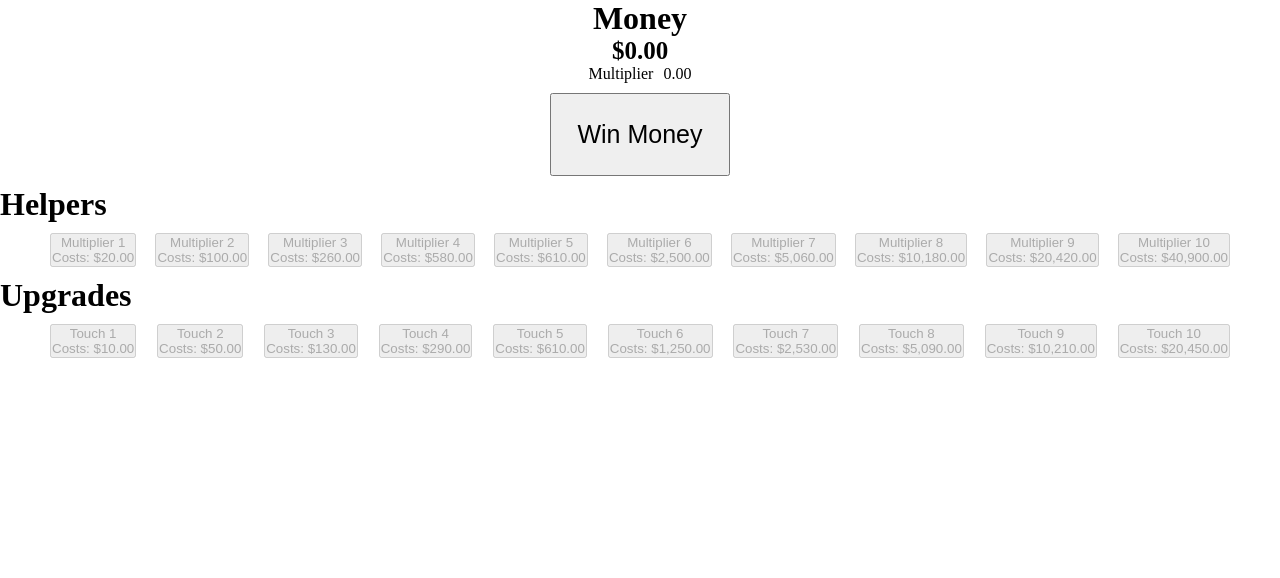
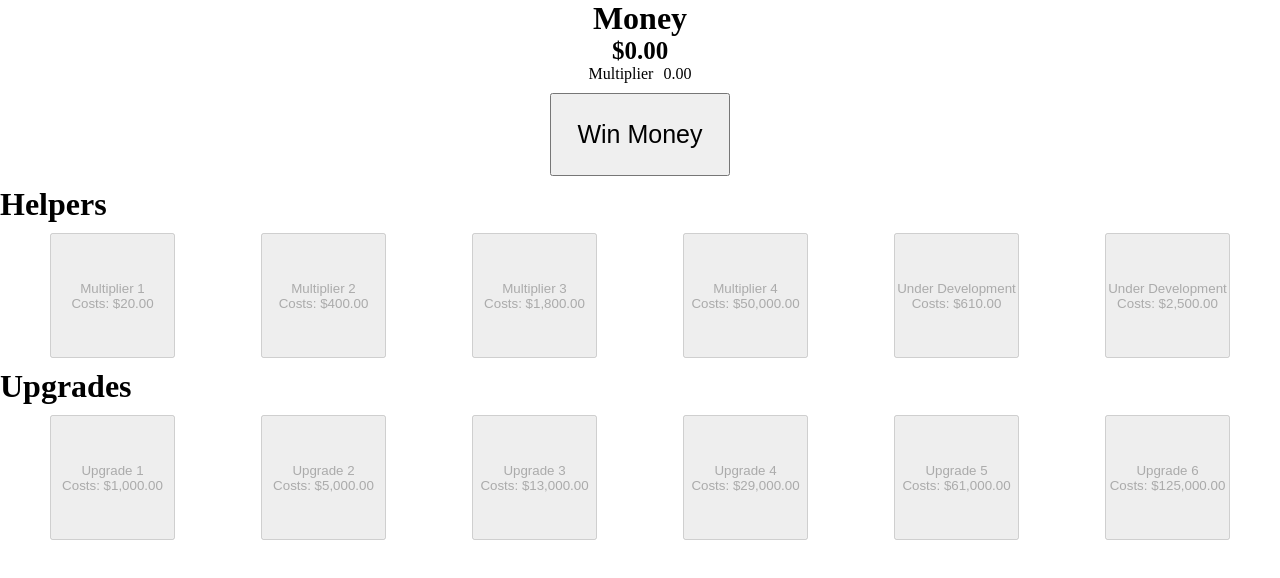
Before and after one commit to KolaTheCat/Clicker-Game, a plain HTML site: page index.html in a window 1280 px wide. Drawn offline with Linux system fonts and the light colour scheme.

Commit message:
Features

```diff
--- a/items.js
+++ b/items.js
@@ -3,105 +3,65 @@ let upgrades = document.getElementById("upgrades");
 let multItems = [
   {
     name: "Multiplier 1",
-    value: 0.01,
+    value: 0.02,
     buy: 20,
   },
   {
     name: "Multiplier 2",
-    value: 0.05,
-    buy: 100,
+    value: 2,
+    buy: 400,
   },
   {
     name: "Multiplier 3",
-    value: 0.13,
-    buy: 260,
+    value: 4,
+    buy: 1800,
   },
   {
     name: "Multiplier 4",
-    value: 0.29,
-    buy: 580,
+    value: 9,
+    buy: 50000,
   },
   {
-    name: "Multiplier 5",
+    name: "Under Development",
     value: 0.61,
     buy: 610,
   },
   {
-    name: "Multiplier 6",
+    name: "Under Development",
     value: 1.25,
     buy: 2500,
-  },
-  {
-    name: "Multiplier 7",
-    value: 2.53,
-    buy: 5060,
-  },
-  {
-    name: "Multiplier 8",
-    value: 5.09,
-    buy: 10180,
-  },
-  {
-    name: "Multiplier 9",
-    value: 10.21,
-    buy: 20420,
-  },
-  {
-    name: "Multiplier 10",
-    value: 20.45,
-    buy: 40900,
   },
 ];
 let touchItems = [
   {
-    name: "Touch 1",
-    value: 1,
-    buy: 10,
+    name: "Upgrade 1",
+    value: 0.07,
+    buy: 1000,
   },
   {
-    name: "Touch 2",
+    name: "Upgrade 2",
     value: 5,
-    buy: 50,
+    buy: 5000,
   },
   {
-    name: "Touch 3",
+    name: "Upgrade 3",
     value: 13,
-    buy: 130,
+    buy: 13000,
   },
   {
-    name: "Touch 4",
+    name: "Upgrade 4",
     value: 29,
-    buy: 290,
+    buy: 29000,
   },
   {
-    name: "Touch 5",
+    name: "Upgrade 5",
     value: 61,
-    buy: 610,
+    buy: 61000,
   },
   {
-    name: "Touch 6",
+    name: "Upgrade 6",
     value: 125,
-    buy: 1250,
-  },
-  {
-    name: "Touch 7",
-    value: 253,
-    buy: 2530,
-  },
-  {
-    name: "Touch 8",
-    value: 509,
-    buy: 5090,
-  },
-  {
-    name: "Touch 9",
-    value: 1021,
-    buy: 10210,
-  },
-  {
-    name: "Touch 10",
-    value: 2045,
-    buy: 20450,
+    buy: 125000,
   },
 ];
 
--- a/script.js
+++ b/script.js
@@ -7,6 +7,23 @@ let item = document.getElementById("item");
 var touchValue = 1;
 var multValue = 0;
 var moneyValue = 0;
+var multcont = {
+  0: 0,
+  1: 0,
+  2: 0,
+  3: 0,
+  4: 0,
+  5: 0,
+};
+var touchcont = {
+  0: 0,
+  1: 0,
+  2: 0,
+  3: 0,
+  4: 0,
+  5: 0,
+};
+var received = false;
 
 const additive = 0.25;
 
@@ -23,7 +40,20 @@ setInterval(() => {
 }, 1000);
 
 setInterval(() => {
-  for (let i = 0; i <= 9; i++) {
+  let moneyRegex = parseInt(
+    money.innerText
+      .split(/[A-z\:]/)
+      .join("")
+      .split(/[R\$]/)
+      .join("")
+      .split(/[.][0-9]+$/)
+      .join("")
+      .split(/\,/)
+      .join("")
+      .trim()
+  );
+
+  for (let i = 0; i <= 5; i++) {
     let cost_helper = parseInt(
       document
         .getElementById(`cost_helper_${i}`)
@@ -50,20 +80,18 @@ setInterval(() => {
         .join("")
         .trim()
     );
-    let moneyRegex = parseInt(
-      money.innerText
-        .split(/[A-z\:]/)
-        .join("")
-        .split(/[R\$]/)
-        .join("")
-        .split(/[.][0-9]+$/)
-        .join("")
-        .split(/\,/)
-        .join("")
-        .trim()
-    );
-
-    console.log([cost_helper, cost_upgrade, moneyRegex]);
+    // let moneyRegex = parseInt(
+    //   money.innerText
+    //     .split(/[A-z\:]/)
+    //     .join("")
+    //     .split(/[R\$]/)
+    //     .join("")
+    //     .split(/[.][0-9]+$/)
+    //     .join("")
+    //     .split(/\,/)
+    //     .join("")
+    //     .trim()
+    // );
 
     if (moneyRegex < cost_helper) {
       document.getElementById(`helper_${i}`).setAttribute("disabled", true);
@@ -76,6 +104,12 @@ setInterval(() => {
       document.getElementById(`upgrade_${i}`).removeAttribute("disabled");
     }
   }
+
+  if (moneyRegex >= 50 && !received) {
+    touchValue = 2;
+    received = true;
+    alert("First Achieviment: Reach $50");
+  }
 }, 1);
 
 function FormatValue(string) {
@@ -86,6 +120,7 @@ function AddMulti(value, buy, id) {
   if (moneyValue >= buy) {
     multValue += value;
     moneyValue -= buy;
+    multcont[id] += 1;
     document
       .getElementById(`helper_${id}`)
       .setAttribute("onclick", `AddMulti(${value}, ${buy / additive}, ${id})`);
@@ -97,8 +132,9 @@ function AddMulti(value, buy, id) {
 
 function AddTouch(value, buy, id) {
   if (moneyValue >= buy) {
-    touchValue += value;
+    multValue += value * multcont[id];
     moneyValue -= buy;
+    touchcont[id] += 1;
     document
       .getElementById(`upgrade_${id}`)
       .setAttribute("onclick", `AddTouch(${value}, ${buy / additive}, ${id})`);
--- a/style.css
+++ b/style.css
@@ -1,4 +1,5 @@
 * {
+  cursor: url("./src/cursor-removebg-preview.png"), auto;
   margin: 0;
   padding: 0;
 }
@@ -40,14 +41,26 @@
 
 #helpers {
   display: flex;
+  flex-wrap: wrap;
   list-style: none;
   justify-content: space-between;
   margin: 10px 50px;
 }
 
+#helpers li button {
+  min-height: 125px;
+  min-width: 125px;
+}
+
 #upgrades {
   display: flex;
+  flex-wrap: wrap;
   list-style: none;
   justify-content: space-between;
   margin: 10px 50px;
 }
+
+#upgrades li button {
+  min-height: 125px;
+  min-width: 125px;
+}
```
Also changed, not shown: src/cursor-removebg-preview.png (added), src/cursor.png (added).
